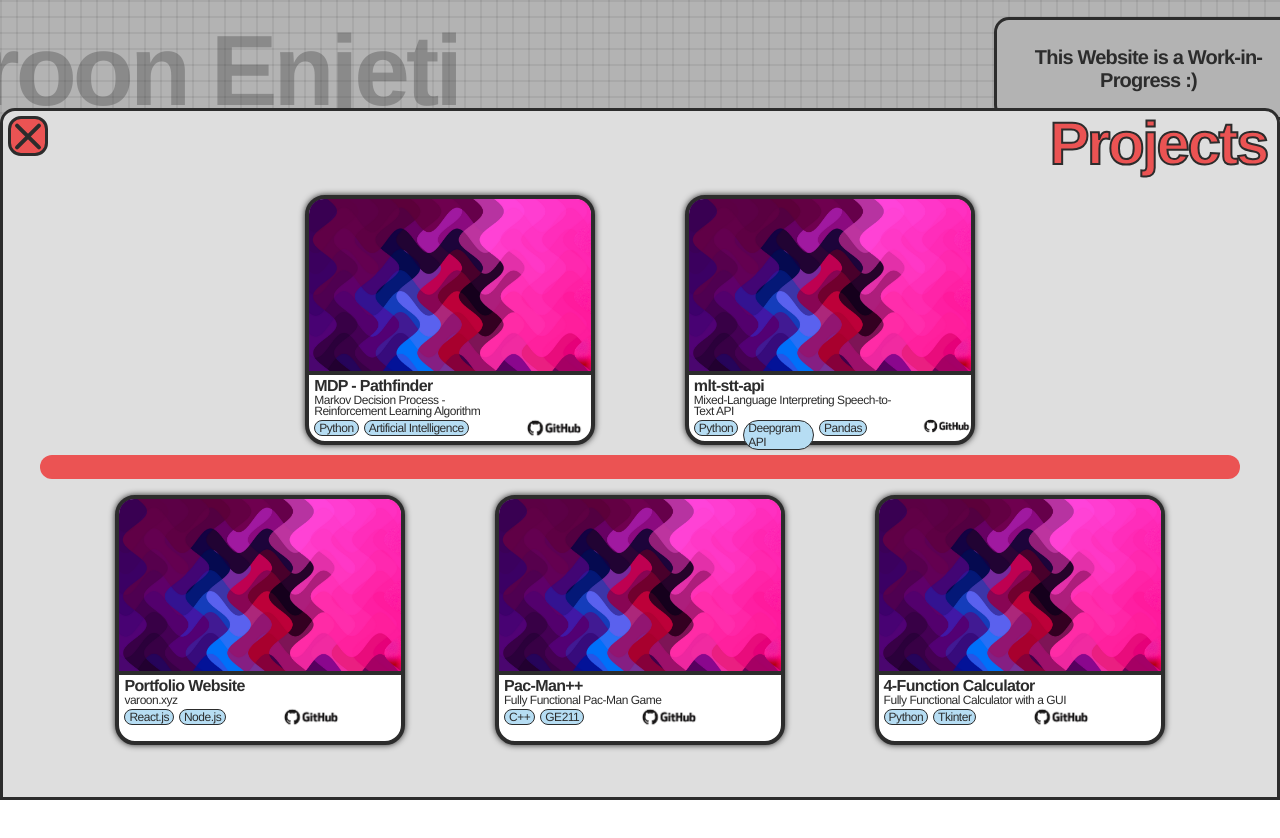
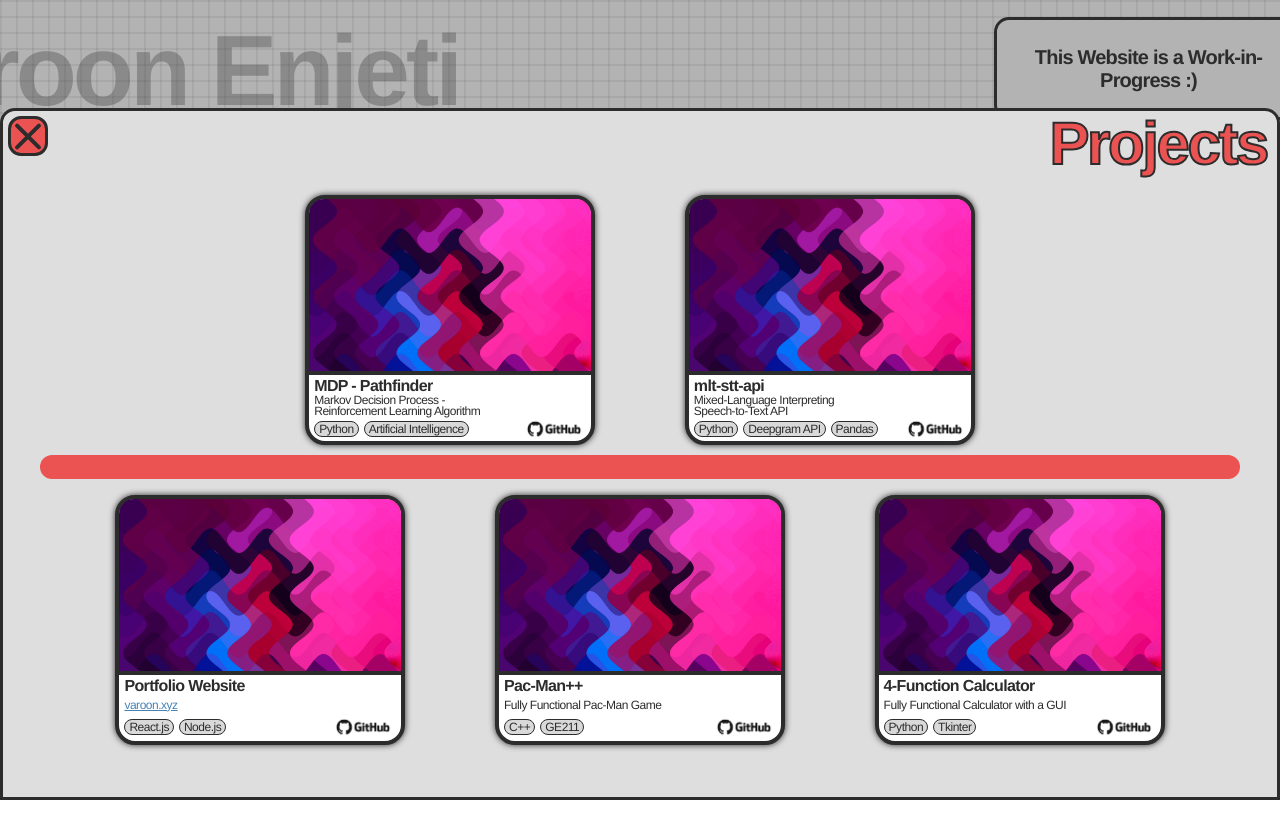
Before and after one commit to varoon-enjeti/portfolio-website, a React (Create React App) app: page / in a window 1280 px wide. Both pictures are taken after a click on the button "Projects". Shown: the top 838 px of the page. Built offline with nearby package versions, Linux system fonts and the light colour scheme.

Commit message:
projects styling

```diff
--- a/src/components/pages/page-components/projcard.jsx
+++ b/src/components/pages/page-components/projcard.jsx
@@ -17,7 +17,7 @@ export default function ProjCard({name, description, tools, image, link, id}) {
             <div className="proj-frame" style={bannerImageStyle}></div>
             <div className="proj-card-lower">
                 <p className="proj-card-name">{name}</p>
-                <p className="proj-card-desc">{description}</p>
+                {(id === "threep") ? (<a href='varoon.xyz' className="proj-card-desc">{description}</a>) : (<p className="proj-card-desc">{description}</p>)}
                 <div className="tools">
                     {tools.map((tool) => (
                         <div className="tool">{tool}</div>
--- a/src/styles/pages-styles/page-component-styles/projcard.css
+++ b/src/styles/pages-styles/page-component-styles/projcard.css
@@ -30,6 +30,7 @@
     font-style: normal;
     font-weight: 700;
     font-size: 1rem;
+    line-height: 1.11rem;
     letter-spacing: -0.04em;
     color: #2C2C2C;
     margin: 0;
@@ -43,7 +44,7 @@
     letter-spacing: -0.04em;
     color: #2C2C2C;
     width: 70%;
-    line-height: 0.7rem;
+    line-height: 0.72rem;
     margin: 0;
 }
 
@@ -65,7 +66,7 @@
     font-size: 0.75rem;
     letter-spacing: -0.04em;
     color: #2C2C2C;
-    background: #B6DDF3;
+    background: #D9D9D9;
     border: 1px solid #2C2C2C;
     border-radius: 15px;
     padding: 0px 4px;
@@ -84,3 +85,52 @@
 .ghlogo:hover {
     content: url("../../../resources/ghhover.png");
 }
+
+#twop > .proj-card-lower > .tools > .ghlink {
+    margin-left: 17px;
+}
+
+#threep > .proj-card-lower > .tools > .ghlink {
+    margin-left: 97px;
+}
+
+#fourp > .proj-card-lower > .tools > .ghlink {
+    margin-left: 120px;
+}
+
+#fivep > .proj-card-lower > .tools > .ghlink {
+    margin-left: 108px;
+}
+
+
+#twop > .proj-card-lower > .proj-card-desc {
+    width: 50%;
+}
+
+#threep > .proj-card-lower > .proj-card-desc {
+    width: 20%;
+}
+
+#threep > .proj-card-lower {
+    justify-content: space-between;
+    gap: 5px;
+}
+
+#fourp > .proj-card-lower {
+    justify-content: space-between;
+    gap: 5px;
+}
+
+#fivep > .proj-card-lower {
+    justify-content: space-between;
+    gap: 5px;
+}
+
+#threep > .proj-card-lower > .proj-card-desc {
+    color: steelblue;
+    text-decoration: underline;
+}
+
+#threep > .proj-card-lower > .proj-card-desc:hover {
+    color: dodgerblue;
+}
```
